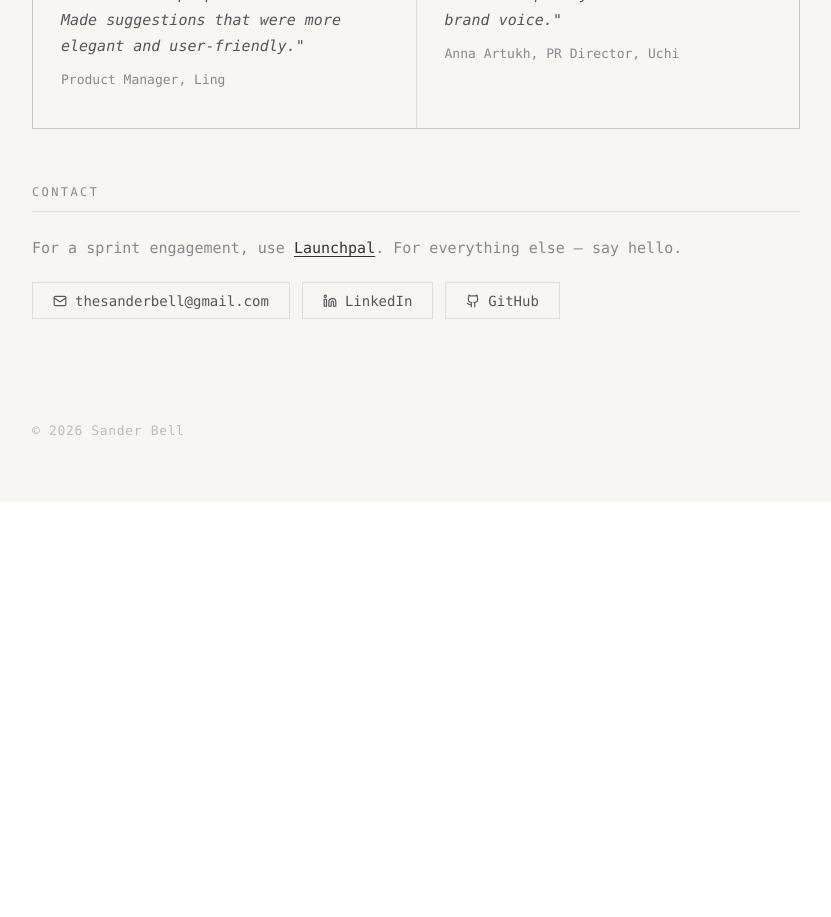
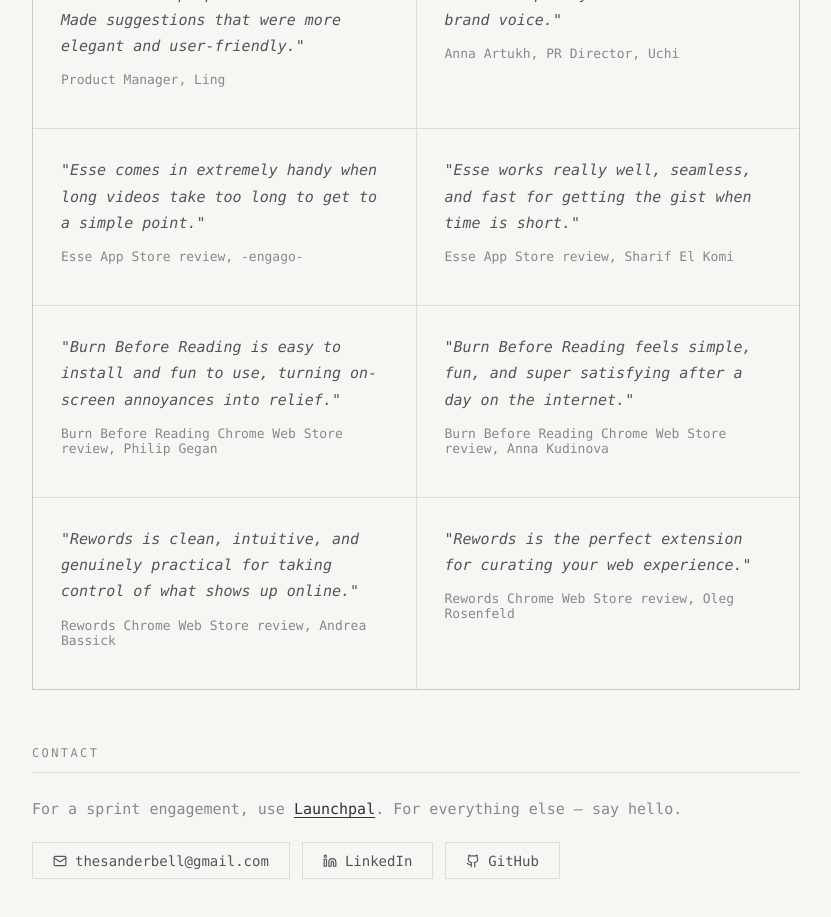
Before and after one commit to sanderbell/sanderbelldev2, a React (Vite) app: page / in a window 1280 px wide. Shown: the part 3600-4517 px from the top of the page, without its empty margins (224-1055 px from the left). Before the commit the page ends 4110 px from the top, so only its background shows below. Built offline with nearby package versions, Linux system fonts and the light colour scheme.

Commit message:
Add user testimonials to enhance app credibility

```diff
--- a/src/App.tsx
+++ b/src/App.tsx
@@ -169,6 +169,36 @@ function App() {
       quote:
         'Kept teams aligned and effectively managed, presented a company-wide editorial policy that solidified our brand voice.',
       context: 'Anna Artukh, PR Director, Uchi',
+    },
+    {
+      quote:
+        'Esse comes in extremely handy when long videos take too long to get to a simple point.',
+      context: 'Esse App Store review, -engago-',
+    },
+    {
+      quote:
+        'Esse works really well, seamless, and fast for getting the gist when time is short.',
+      context: 'Esse App Store review, Sharif El Komi',
+    },
+    {
+      quote:
+        'Burn Before Reading is easy to install and fun to use, turning on-screen annoyances into relief.',
+      context: 'Burn Before Reading Chrome Web Store review, Philip Gegan',
+    },
+    {
+      quote:
+        'Burn Before Reading feels simple, fun, and super satisfying after a day on the internet.',
+      context: 'Burn Before Reading Chrome Web Store review, Anna Kudinova',
+    },
+    {
+      quote:
+        'Rewords is clean, intuitive, and genuinely practical for taking control of what shows up online.',
+      context: 'Rewords Chrome Web Store review, Andrea Bassick',
+    },
+    {
+      quote:
+        'Rewords is the perfect extension for curating your web experience.',
+      context: 'Rewords Chrome Web Store review, Oleg Rosenfeld',
     },
   ];
 
```
